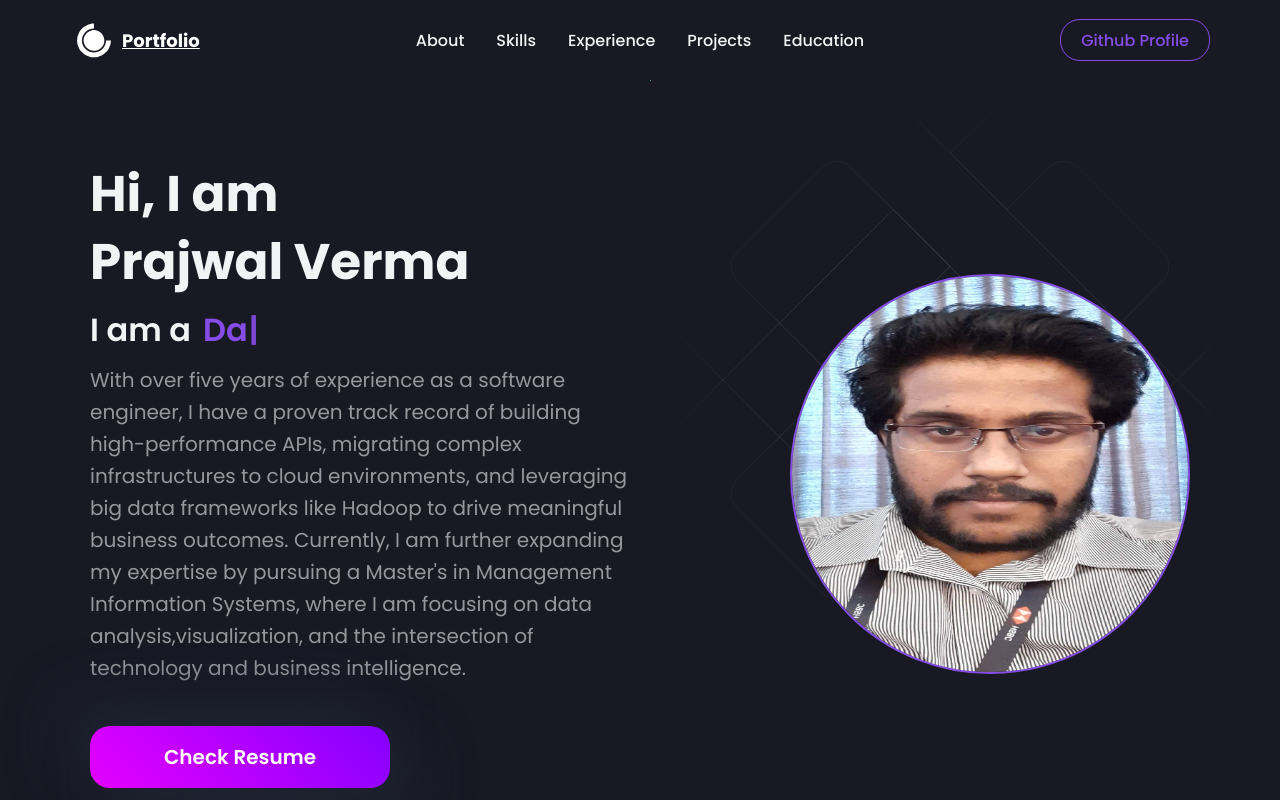
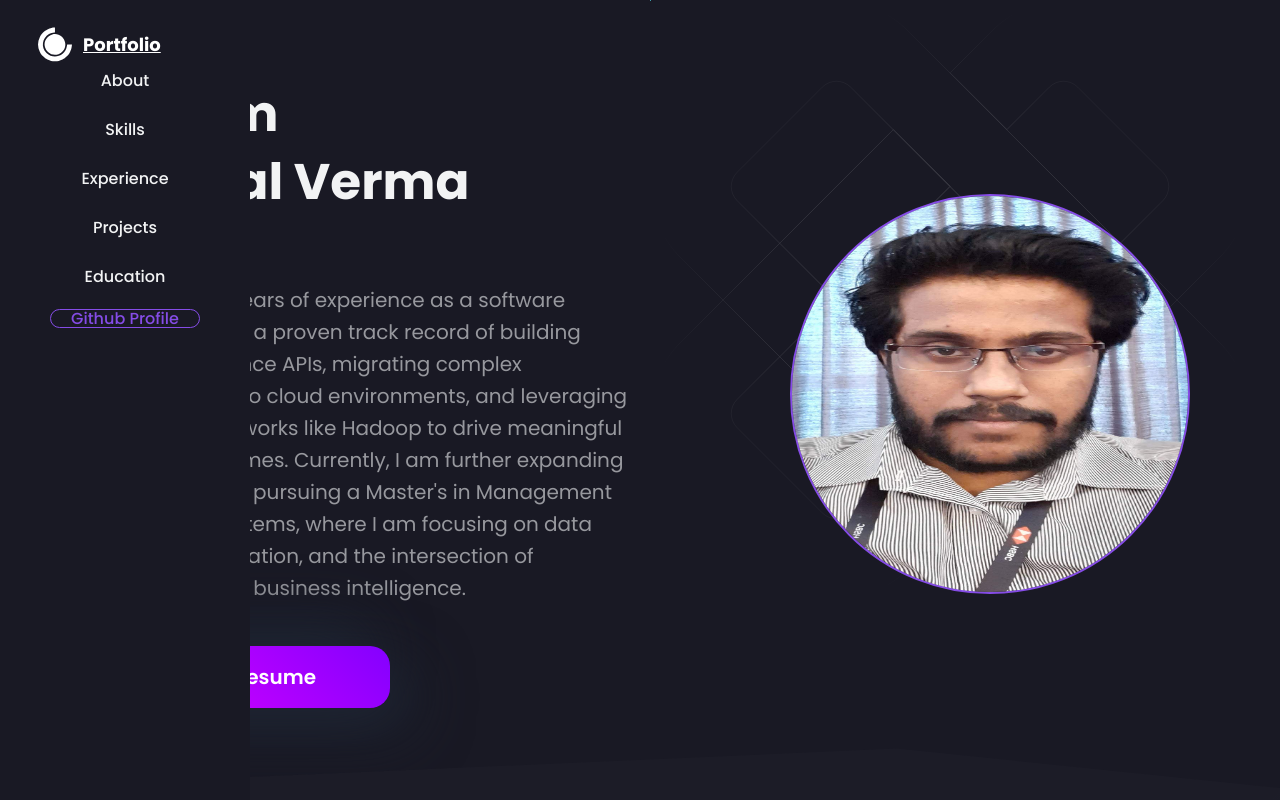
Before and after one commit to prajhverma12/personal-portfolio, a React (Create React App) app: page / in a window 1280 px wide. Shown: the top 800 px of the page. Built offline with nearby package versions, Linux system fonts and the light colour scheme; the HTML template or start-up script is replaced by a standard one.

Commit message:
Navigation Bar

```diff
--- a/src/App.css
+++ b/src/App.css
@@ -15,6 +15,11 @@ body{
   margin: 0px !important;
   padding: 0;
   font-family: 'Montserrat', sans-serif;
+}
+
+.main-content {
+  margin-left: 250px;
+  padding: 20px;
 }
 
 /* width */
--- a/src/components/Navbar/NavbarStyledComponent.js
+++ b/src/components/Navbar/NavbarStyledComponent.js
@@ -4,27 +4,25 @@ import styled from "styled-components";
 
 export const Nav = styled.div`
   background-color: ${({ theme }) => theme.card_light};
-  height: 80px;
+  width: 250px;  /* Adjust as needed */
+  height: 100vh;
   display: flex;
+  flex-direction: column;
   align-items: center;
-  justify-content: center;
-  font-size: 1rem;
-  position: sticky;
+  justify-content: start;
+  position: fixed;
   top: 0;
+  left: 0;
   z-index: 10;
-  @media (max-width: 960px) {
-    trastion: 0.8s all ease;
   }
 `;
 export const NavbarContainer = styled.div`
   display: flex;
-  justify-content: space-between;
+  flex-direction: column;
+  justify-content: start;
   align-items: center;
-  height: 60px;
-  z-index: 1;
   width: 100%;
-  padding: 0 24px;
-  max-width: 1200px;
+  padding: 20px 0;
 `;
 
 export const NavLogo = styled(LinkR)`
@@ -44,16 +42,14 @@ export const Span = styled.div`
   font-size: 18px;
 `;
 export const NavItems = styled.ul`
+  display: flex;
+  flex-direction: column;
+  align-items: center;
+  justify-content: start;
+  gap: 24px;
+  list-style: none;
+  padding: 0;
   width: 100%;
-  display: flex;
-  align-items: center;
-  justify-content: center;
-  gap: 32px;
-  padding: 0 6px;
-  list-style: none;
-
-  @media screen and (max-width: 768px) {
-    display: none;
   }
 `;
 
@@ -96,14 +92,11 @@ export const GitHubButton = styled.a`
 `;
 
 export const ButtonContainer = styled.div`
-  width: 80%;
-  height: 100%;
+  width: 100%;
   display: flex;
-  justify-content: end;
-  align-items: center;
-  padding: 0 6px;
-  @media screen and (max-width: 768px) {
-    display: none;
+  justify-content: center;
+  margin-top: auto;
+  padding: 20px 0;
   }
 `;
 
--- a/src/components/Navbar/index.js
+++ b/src/components/Navbar/index.js
@@ -25,7 +25,7 @@ const Navbar = () => {
   const navigate = useNavigate();
 
   if (pathname === "/") {
-    navigate("/vipinkumar.com");
+    navigate("about");
   }
 
   return (
```
